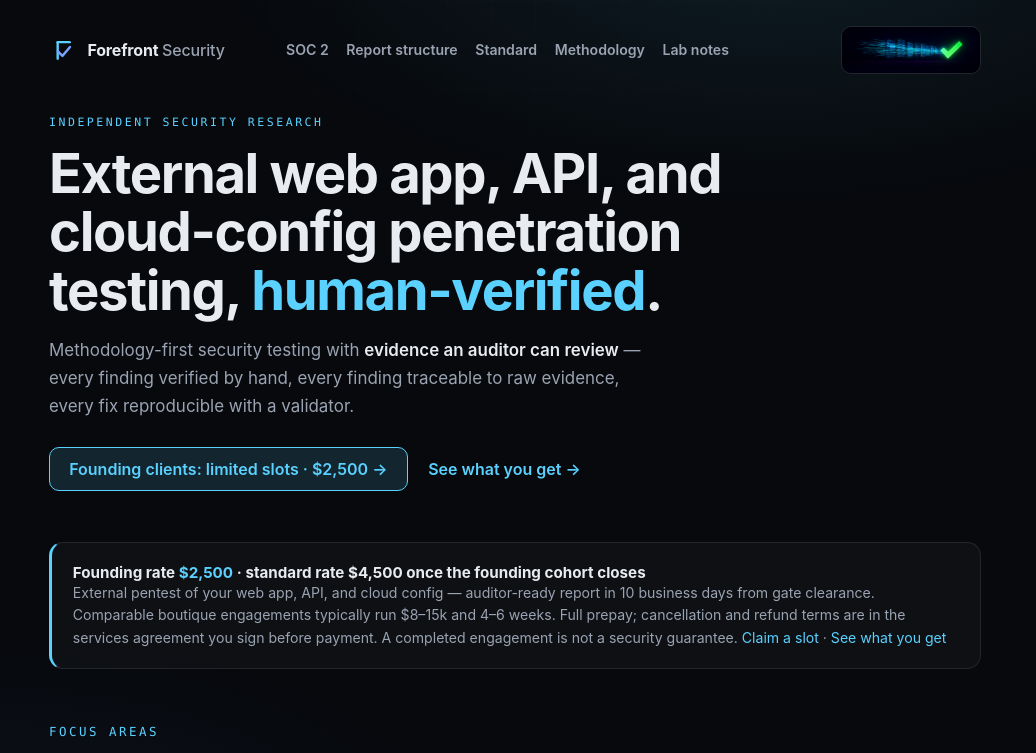
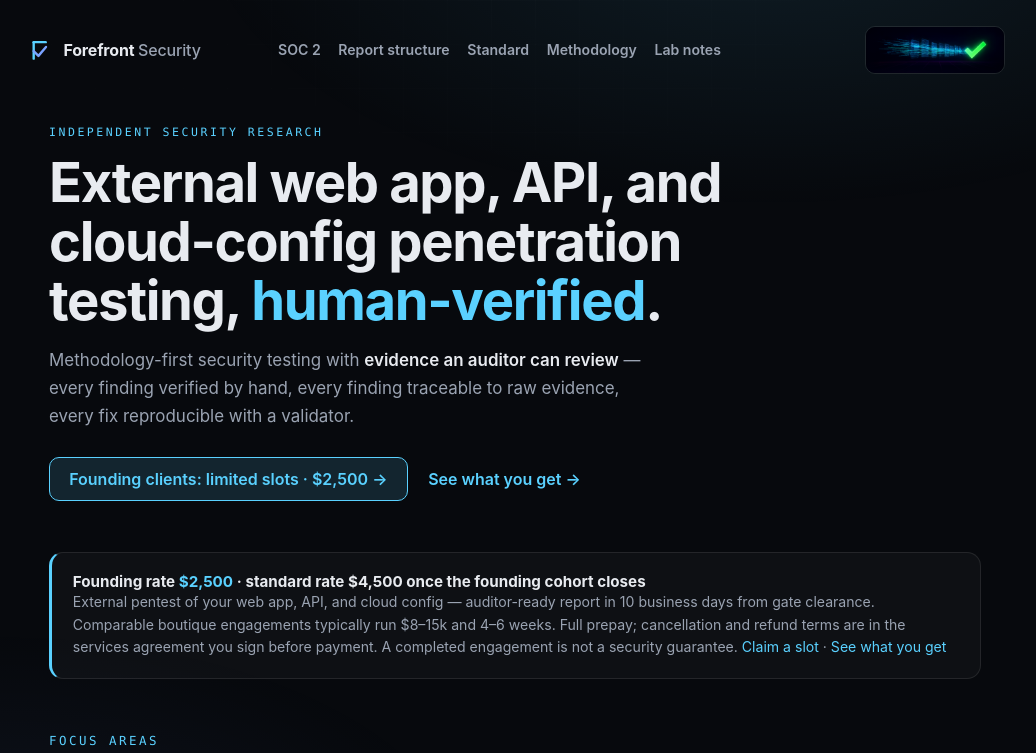
Before and after one commit to forefront-sec/forefront-sec.github.io, a plain HTML site: page index.html in a window 1280 px wide. Shown: the top 753 px of the page, without its empty margins (125-1161 px from the left). Drawn offline with Linux system fonts and the light colour scheme.

Commit message:
Fix: header nav fixed-width across pages; add .nojekyll for .well-known

```diff
--- a/styles.css
+++ b/styles.css
@@ -31,7 +31,22 @@ body::after {
   -webkit-mask-image: radial-gradient(70% 60% at 50% 0%, black, transparent 75%);
 }
 .wrap { max-width: 980px; margin: 0 auto; padding: 0 1.5rem; }
-header { display: flex; align-items: center; gap: .65rem; padding: 1.6rem 0; }
+/* Header sits at a fixed content width on every page, independent of the page body
+   wrapper (.wrap vs .wrap.doc). Keeps the nav position identical across pages.
+   The header is pulled to viewport-center and given the same 980px content box
+   the home page uses, so nav spacing/position never shifts between pages. */
+header {
+  display: flex; align-items: center; gap: .65rem;
+  padding: 1.6rem 0;
+  width: 980px; max-width: calc(100vw - 3rem);
+  position: relative; left: 50%; transform: translateX(-50%);
+}
+/* Normalize the gap between the header and the first content block so vertical
+   spacing under the nav is identical on every page (home .hero vs doc h1/eyebrow). */
+header + .hero,
+header + h1,
+header + .eyebrow { margin-top: 1.6rem; }
+
 .mark { width: 28px; height: 28px; flex: none; }
 .wordmark { font-weight: 650; letter-spacing: -0.01em; }
 .wordmark span { color: var(--muted); font-weight: 500; }
```
Also changed, not shown: 1 other file.
